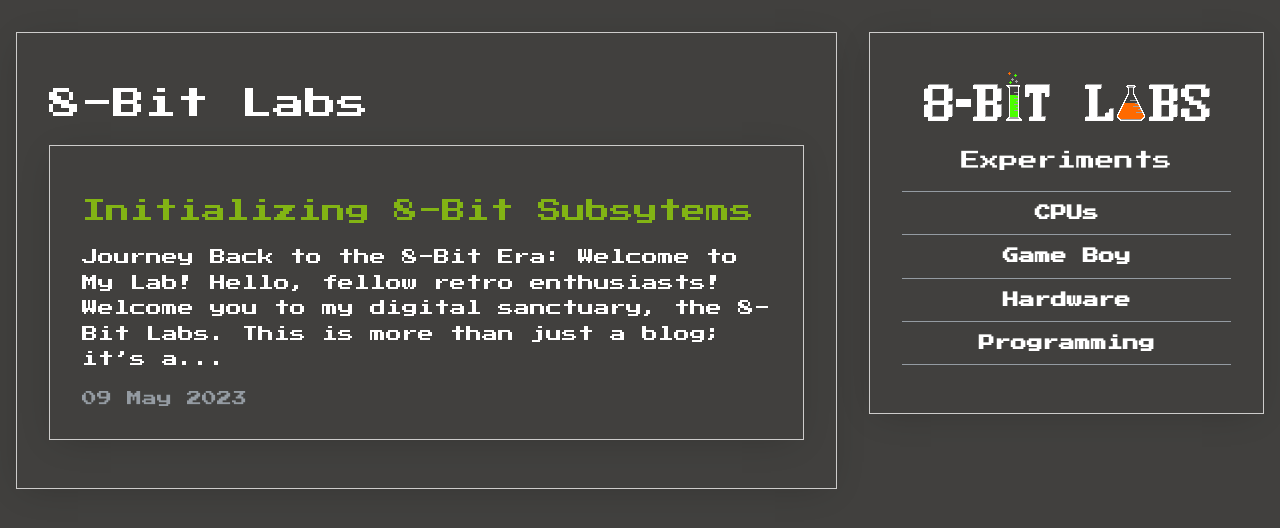
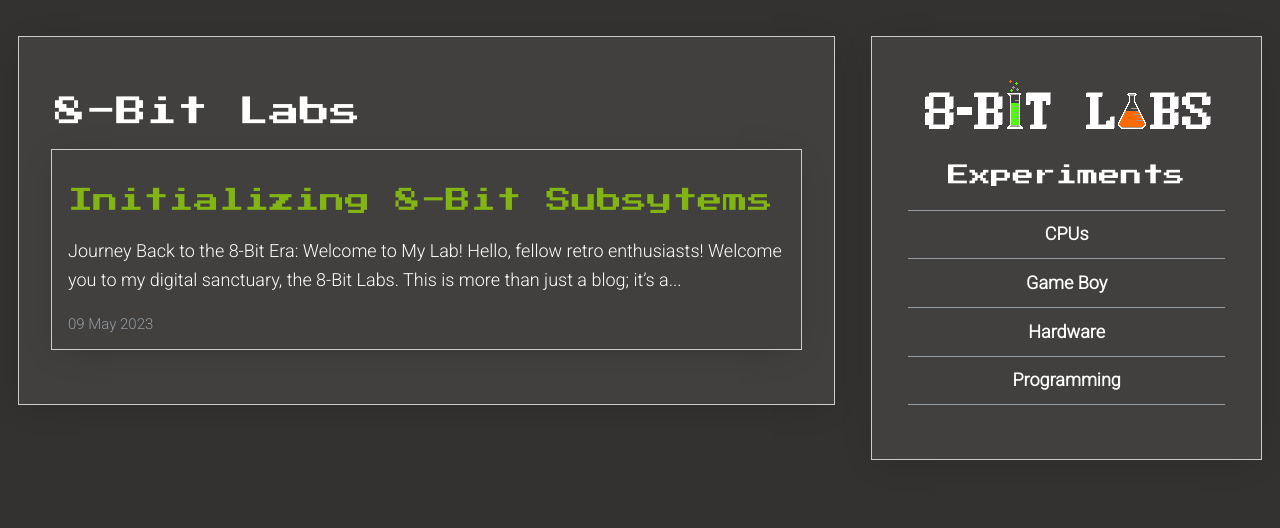
Before and after one commit to 8-bitlabs/8-bitlabs.github.io, a Jekyll site: the page built from index.html, in a window 1280 px wide. Shown: the top 528 px of the page. Built offline with Jekyll 4.4.1, drawn with Linux system fonts in a browser that asks for light colours; the list of posts is cut into pages by our own code.

Commit message:
Clean up the layout and use a better font for reading

```diff
--- a/_includes/head.html
+++ b/_includes/head.html
@@ -4,6 +4,7 @@
   <meta name="viewport" content="width=device-width, initial-scale=1.0">
 
   <link rel="stylesheet" href="/css/8bitlabs.css" />
+  <link rel="stylesheet" href="/css/site.css" />
   <link rel="icon" type="image/x-icon" href="/favicon.ico">
   <title>{% if page.title %}{{ page.title }}{% else %}{{ site.title }}{% endif %}</title>
 </head>
--- a/css/8bitlabs.css
+++ b/css/8bitlabs.css
@@ -4,6 +4,7 @@
   Global 8-Bit Labs Config
 */
 @import url(https://fonts.googleapis.com/css?family=Press+Start+2P&display=swap);
+@import url(https://fonts.googleapis.com/css2?family=Roboto:ital,wght@0,300;1,300&display=swap);
 html {
   --primary: #41403e;
   --secondary: #0b74d5;
@@ -41,7 +42,7 @@ html {
   --white-dark-light-80: rgba(204, 204, 204, 0.03);
   --light-dark: rgba(0, 0, 0, 0.7);
   --white: white;
-  --main-background: white;
+  --main-background: #white;
   --main-background-light: white;
   --black: black;
   --primary-text: #272625;
@@ -958,8 +959,8 @@ pre code {
 html {
   color: #41403e;
   color: var(--primary);
-  font-family: "Press Start 2P", sans-serif;
-  font-size: 16px;
+  font-family: 'Roboto', sans-serif;
+  font-size: 18px;
 }
 
 p,
@@ -976,7 +977,7 @@ input,
 textarea,
 select,
 option {
-  font-family: "Press Start 2P", sans-serif;
+  font-family: 'Roboto', sans-serif;
 }
 
 h1,
@@ -984,17 +985,23 @@ h2,
 h3,
 h4,
 h5,
-h6 {
+h6,
+h1 a,
+h2 a,
+h3 a,
+h4 a,
+h5 a,
+h6 a {
   font-family: "Press Start 2P", sans-serif;
   font-weight: normal;
 }
 
 h1 {
-  font-size: 2em;
+  font-size: 1.7rem;
 }
 
 h2 {
-  font-size: 1.5rem;
+  font-size: 1.4rem;
 }
 
 h3 {
@@ -1494,7 +1501,7 @@ table.table-alternating tbody tr:nth-of-type(even) {
 }
 
 article .article-title {
-  font-size: 1.5rem;
+  font-size: 1.4rem;
 }
 article .article-meta {
   color: #41403e;
@@ -3305,7 +3312,7 @@ nav .collapsible > label {
 }
 
 html.dark body {
-  background: #41403e;
+  background: #343231;
 }
 .sidebar-title a {
   color: inherit;
--- /dev/null
+++ b/css/site.css
@@ -0,0 +1,5 @@
+.post-list {
+  margin-left: -4px;
+  margin-right: -4px;
+  padding: 16px;
+}
--- a/index.html
+++ b/index.html
@@ -6,7 +6,7 @@ pagination:
 <h1>8-Bit Labs</h1>
 
 {% for post in paginator.posts %}
-<div class="paper container-lg">
+<div class="paper container-lg post-list">
   <article class="article">
     <div class="article-content">
       <h2 class="article-title"><a href="{{post.url | prepend: site.baseurl}}">{{post.title}}</a></h2>
```
Lines whose indentation alone changed are shown as unchanged.
